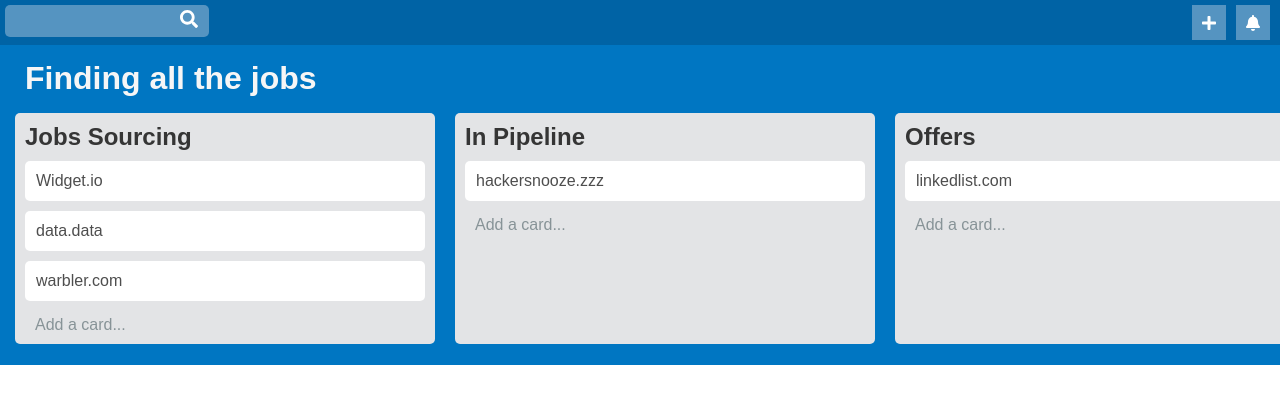
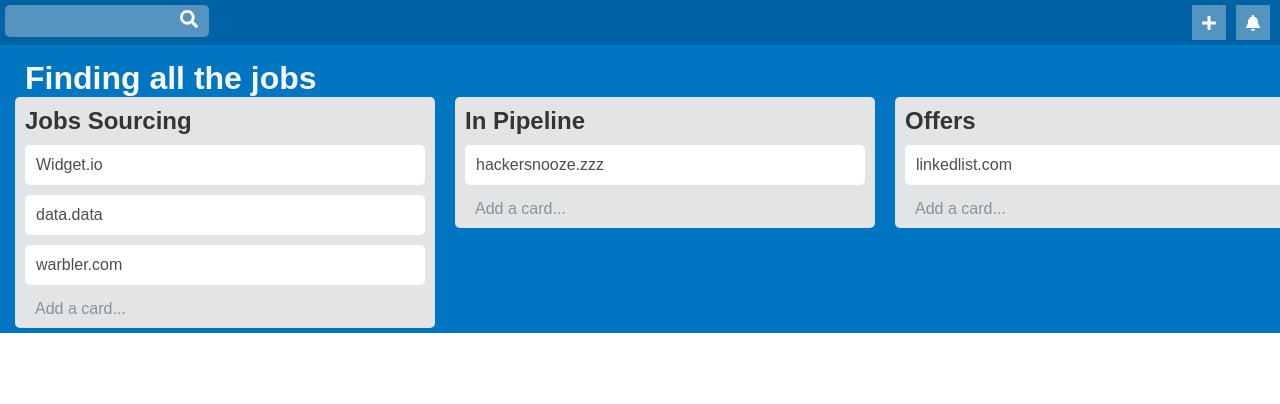
Before and after one commit to alexabush/trello-clone, a React (Create React App) app: page / in a window 1280 px wide. Shown: the top 404 px of the page. Built offline with nearby package versions, Linux system fonts and the light colour scheme.

Commit message:
used align-self: flex-start to fix card height issue

```diff
--- a/src/App.css
+++ b/src/App.css
@@ -27,6 +27,10 @@ h2 {
 
 p {
   padding: 0px;
+  margin: 0px;
+}
+
+ul p {
   margin: 10px;
 }
 
@@ -57,6 +61,7 @@ p {
   padding: 10px;
   margin: 0px 10px;
   width: 400px;
+  align-self: flex-start;
 }
 
 .listItem,
@@ -65,8 +70,13 @@ p {
   border-radius: 5px;
 }
 
-.cardDiv,
 .card-ul {
+  display: flex;
+  padding: 0;
+  margin: 0px;
+}
+
+.cardDiv {
   display: flex;
 }
 
```
